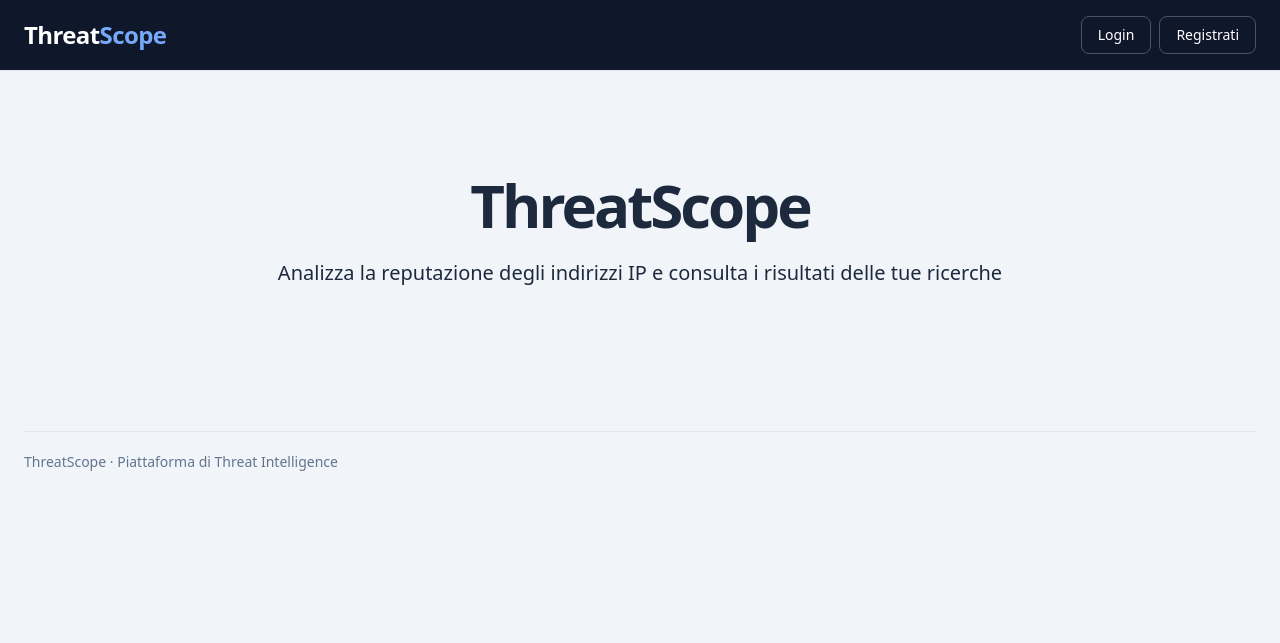
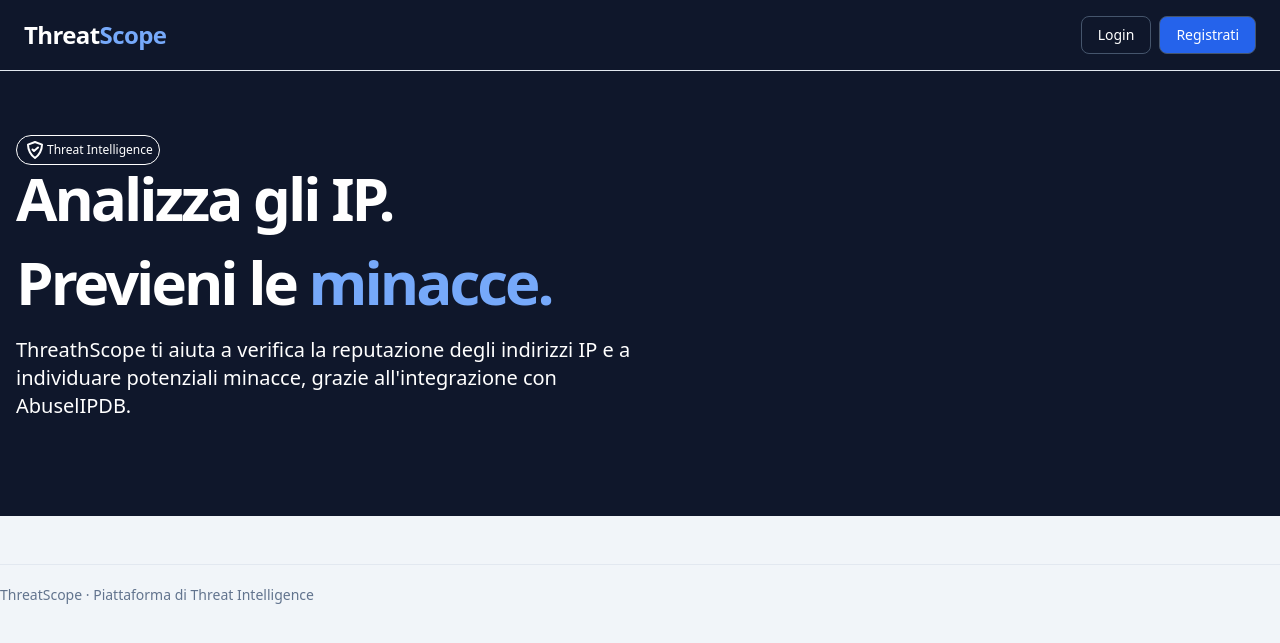
Before and after one commit to T-Virginia/ThreatScope, a Laravel app: page / in a window 1280 px wide. Shown: the top 643 px of the page. Run offline with Laravel 12, Linux system fonts and the light colour scheme; style sheets or scripts are compiled from the project's sources; parts of the project's set-up code (start-up, migrations or seed data) failed here and were passed over.

Commit message:
proseguo lavoro stile welcome

```diff
--- a/resources/css/app.css
+++ b/resources/css/app.css
@@ -11,3 +11,11 @@
     --font-sans: 'Instrument Sans', ui-sans-serif, system-ui, sans-serif, 'Apple Color Emoji', 'Segoe UI Emoji',
         'Segoe UI Symbol', 'Noto Color Emoji';
 }
+
+.bg-brand{
+    background-color: #2563EB;
+}
+
+.text-threath{
+    color: #2563EB;
+}
--- a/resources/views/components/navbar.blade.php
+++ b/resources/views/components/navbar.blade.php
@@ -12,7 +12,7 @@
                     Login
                 </a>
                 <a type="button"
-                    class="rounded-lg border border-slate-600 px-4 py-2 text-sm font-medium transition hover:bg-slate-700"
+                    class="rounded-lg bg-brand border border-slate-600 px-4 py-2 text-sm font-medium transition hover:bg-slate-700"
                     href="{{ url('/register') }}">
                     Registrati
                 </a>
--- a/resources/views/welcome.blade.php
+++ b/resources/views/welcome.blade.php
@@ -1,6 +1,5 @@
 <!DOCTYPE html>
 <html lang="it">
-
 
 <x-head />
 
@@ -8,23 +7,40 @@
 
     <x-navbar />
 
-    <main class="mx-auto max-w-7xl px-6 py-10">
-        <section class="bg-neutral-primary">
-            <div class="py-8 px-4 mx-auto max-w-screen-2xl text-center lg:py-16">
-                <h1 class="mb-6 text-4xl font-bold tracking-tighter text-heading md:text-5xl lg:text-6xl">ThreatScope
+    <main class="mx-auto">
+        <section class="bg-neutral-primary bg-slate-900">
+            <div class="py-8 px-4 mx-auto max-w-screen-2xl lg:py-16">
+                <span
+                    class="inline-flex text-white items-center bg-brand-softer border border-brand-subtle text-fg-brand-strong text-xs font-medium px-1.5 py-0.5 rounded-2xl">
+                    <svg class="w-6 h-6 text-white" aria-hidden="true" xmlns="http://www.w3.org/2000/svg" width="24"
+                        height="24" fill="none" viewBox="0 0 24 24">
+                        <path stroke="currentColor" stroke-linecap="round" stroke-linejoin="round" stroke-width="2"
+                            d="M9.5 11.5 11 13l4-3.5M12 20a16.405 16.405 0 0 1-5.092-5.804A16.694 16.694 0 0 1 5 6.666L12 4l7 2.667a16.695 16.695 0 0 1-1.908 7.529A16.406 16.406 0 0 1 12 20Z" />
+                    </svg>
+                    Threat Intelligence
+                </span>
+                <h1 class="mb-6 text-4xl font-bold tracking-tighter text-white text-heading md:text-5xl lg:text-6xl">
+                    Analizza gli
+                    IP.
                 </h1>
-                <p class="mb-8 text-base font-normal text-body md:text-xl">Analizza la reputazione degli indirizzi IP e
-                    consulta i risultati
-                    delle tue ricerche</p>
-                <div class="flex flex-col space-y-4 sm:flex-row sm:justify-center sm:space-y-0 md:space-x-4">
-
+                <h1 class="mb-6 text-4xl font-bold tracking-tighter text-white text-heading md:text-5xl lg:text-6xl">
+                    Previeni le
+                    <span class="text-blue-400">minacce.</span>
+                </h1>
+                <div class="w-1/2">
+                    <p class="mb-8 text-base font-normal text-white text-body md:text-xl break-word">ThreathScope ti
+                        aiuta a
+                        verifica
+                        la
+                        reputazione degli indirizzi IP e a individuare potenziali minacce, grazie all'integrazione con
+                        AbuselIPDB.</p>
                 </div>
             </div>
         </section>
 
         <x-footer />
+
     </main>
-
 </body>
 
 </html>
```
